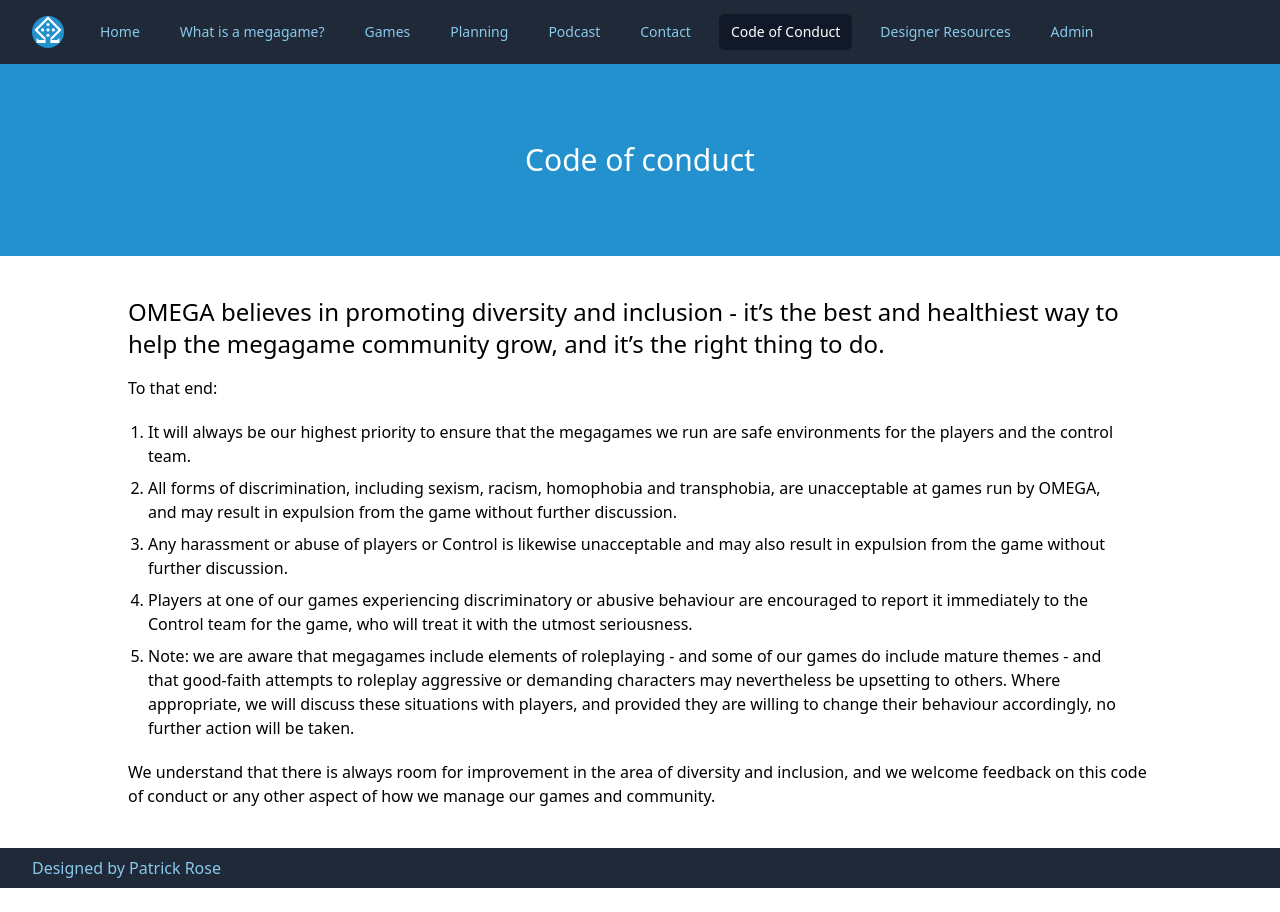
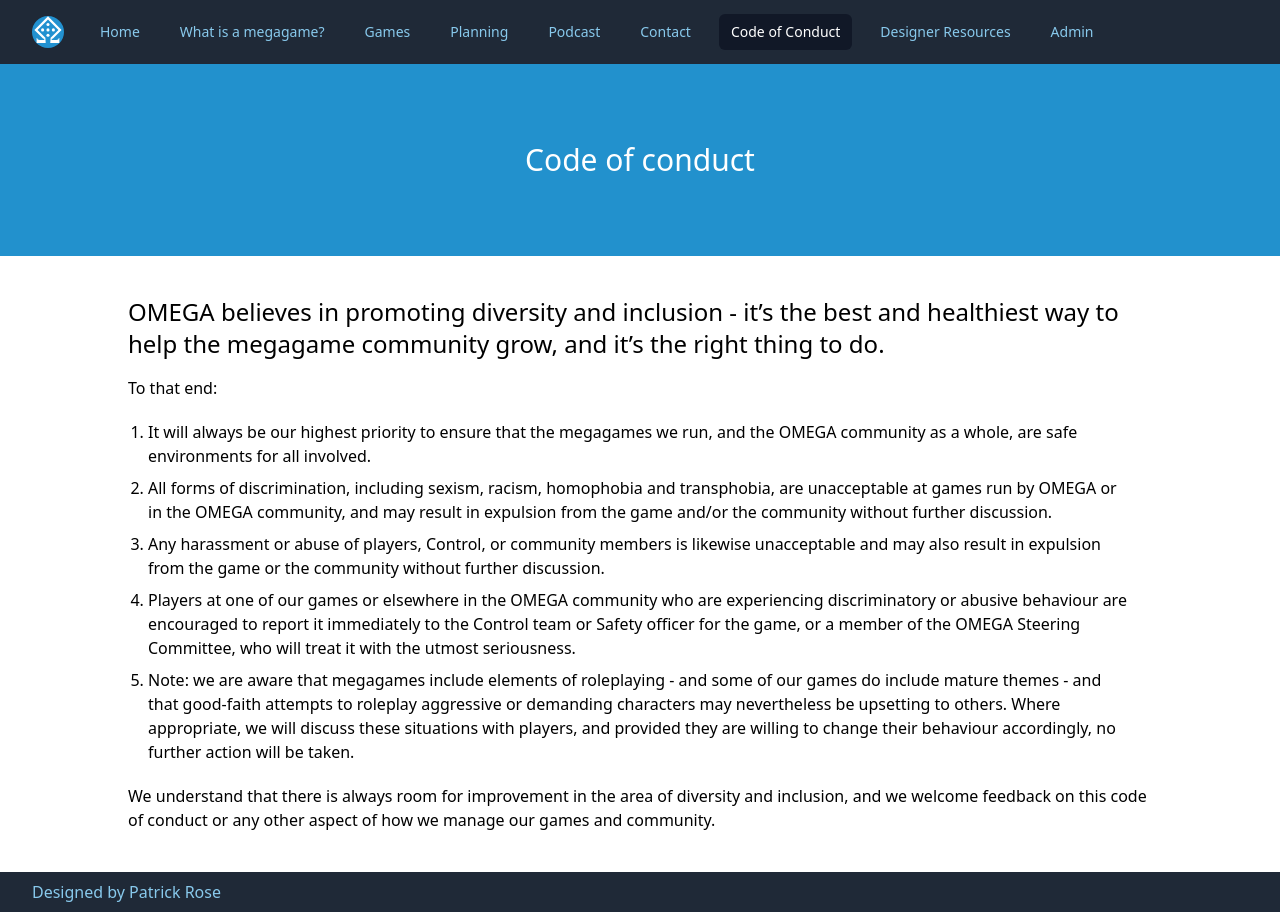
Before and after one commit to PatrickRose/omega-website, a Next.js app: page /code-of-conduct in a window 1280 px wide. Before the commit the page ends 888 px from the top, so only its background shows below. Built offline with nearby package versions, Linux system fonts and the light colour scheme; a web font is replaced by a local one.

Commit message:
Update wording of CoC as requested by Steph

```diff
--- a/src/pages/code-of-conduct.tsx
+++ b/src/pages/code-of-conduct.tsx
@@ -14,24 +14,20 @@ export default function CodeOfConduct() {
 
             <p className="py-2">To that end:</p>
             <ol className="list-decimal px-5 py-2">
-                <li className="py-1">It will always be our highest priority to ensure that the megagames we run are safe environments for
-                    the players and the control team.
+                <li className="py-1">
+                    It will always be our highest priority to ensure that the megagames we run, and the OMEGA community as a whole, are safe environments for all involved.
                 </li>
-                <li className="py-1">All forms of discrimination, including sexism, racism, homophobia and transphobia, are unacceptable
-                    at games run by OMEGA, and may result in expulsion from the game without further discussion.
+                <li className="py-1">
+                    All forms of discrimination, including sexism, racism, homophobia and transphobia, are unacceptable at games run by OMEGA or in the OMEGA community, and may result in expulsion from the game and/or the community without further discussion.
                 </li>
-                <li className="py-1">Any harassment or abuse of players or Control is likewise unacceptable and may also result in
-                    expulsion from the game without further discussion.
+                <li className="py-1">
+                    Any harassment or abuse of players, Control, or community members is likewise unacceptable and may also result in expulsion from the game or the community without further discussion.
                 </li>
-                <li className="py-1">Players at one of our games experiencing discriminatory or abusive behaviour are encouraged to
-                    report it immediately to the Control team for the game, who will treat it with the utmost
-                    seriousness.
+                <li className="py-1">
+                    Players at one of our games or elsewhere in the OMEGA community who are experiencing discriminatory or abusive behaviour are encouraged to report it immediately to the Control team or Safety officer for the game, or a member of the OMEGA Steering Committee, who will treat it with the utmost seriousness.
                 </li>
-                <li className="py-1">Note: we are aware that megagames include elements of roleplaying - and some of our games do include
-                    mature themes - and that good-faith attempts to roleplay aggressive or demanding characters may
-                    nevertheless be upsetting to others. Where appropriate, we will discuss these situations with
-                    players, and provided they are willing to change their behaviour accordingly, no further action will
-                    be taken.
+                <li className="py-1">
+                    Note: we are aware that megagames include elements of roleplaying - and some of our games do include mature themes - and that good-faith attempts to roleplay aggressive or demanding characters may nevertheless be upsetting to others. Where appropriate, we will discuss these situations with players, and provided they are willing to change their behaviour accordingly, no further action will be taken.
                 </li>
             </ol>
 
```
